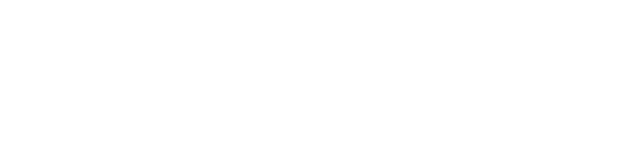
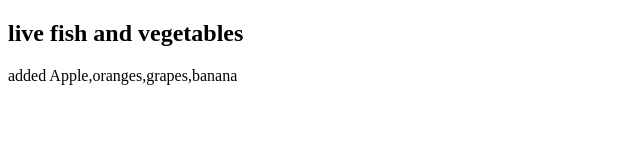
Before and after one commit to santo119/green-grocery-mart, a plain HTML site: page index.html in a window 1280 px wide. Shown: the whole page, without its empty margins (0-640 px from the left). Drawn offline with Linux system fonts and the light colour scheme.

Commit message:
added fruits

```diff
--- a/index.html
+++ b/index.html
@@ -8,7 +8,8 @@
 </head>
 <body>
 
-
+    <h2>live fish and vegetables</h2>
+    <p>added Apple,oranges,grapes,banana</p>
 
 </body>
 </html>
```
